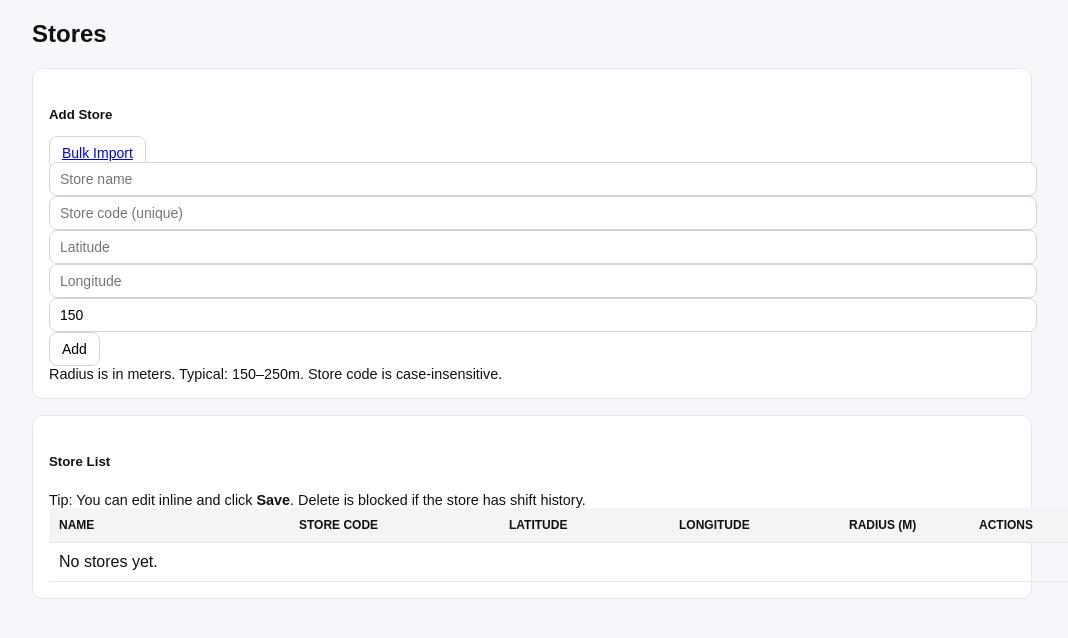
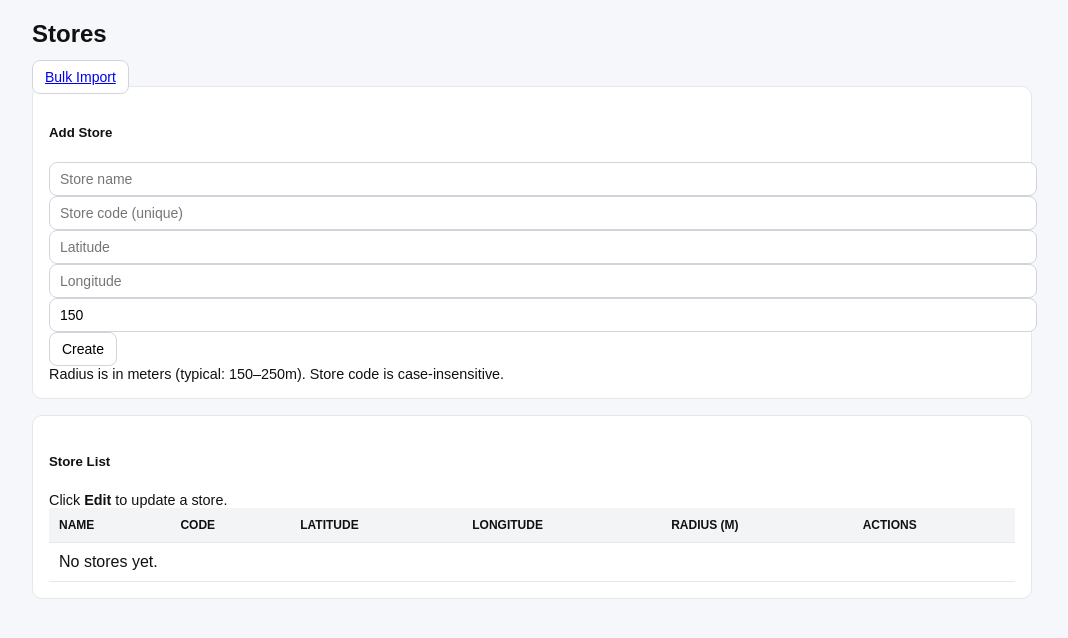
Before and after one commit to keatonmc15/clockin_app, a Flask app: page /admin/stores in a window 1280 px wide. Shown: the part 49-687 px from the top of the page, without its empty margins (108-1176 px from the left). Run offline with Flask 3, Linux system fonts and the light colour scheme; the visitor is signed in with stand-in values (Sample User, id 1); data that the repository does not hold is empty; some libraries are stand-ins or nearby versions.

Commit message:
Clean up Stores layout to match Employees

```diff
--- a/templates/stores.html
+++ b/templates/stores.html
@@ -2,91 +2,86 @@
 {% set title = "Stores" %}
 {% block content %}
 
-<h2 class="mb-3">Stores</h2>
+<div class="d-flex align-items-center justify-content-between mb-3">
+  <h2 class="m-0">Stores</h2>
+  <a class="btn btn-sm btn-outline-secondary" href="/admin/import">Bulk Import</a>
+</div>
 
 <div class="card shadow-sm mb-4">
   <div class="card-body">
-    <div class="d-flex align-items-center justify-content-between">
     <h5 class="mb-3">Add Store</h5>
-      <a class="btn btn-outline-secondary btn-sm" href="/admin/import">Bulk Import</a>
-    </div>
 
     <form method="post" class="row g-2">
       <input type="hidden" name="action" value="create"/>
-      <div class="col-md-3">
+
+      <div class="col-md-4">
         <input class="form-control" name="name" placeholder="Store name" required>
       </div>
+
       <div class="col-md-3">
-        <input class="form-control" name="qr_token" placeholder="Store code (unique)" required>
+        <input class="form-control font-monospace" name="qr_token" placeholder="Store code (unique)" required>
       </div>
+
       <div class="col-md-2">
         <input class="form-control" name="latitude" placeholder="Latitude" required>
       </div>
+
       <div class="col-md-2">
         <input class="form-control" name="longitude" placeholder="Longitude" required>
       </div>
+
       <div class="col-md-1">
         <input class="form-control" name="geofence_radius_m" placeholder="m" value="150">
       </div>
-      <div class="col-md-1">
-        <button class="btn btn-dark w-100" type="submit">Add</button>
+
+      <div class="col-12 d-flex justify-content-end mt-2">
+        <button class="btn btn-dark" type="submit">Create</button>
       </div>
     </form>
 
     <div class="text-muted mt-2" style="font-size: 0.9rem;">
-      Radius is in meters. Typical: 150–250m. Store code is case-insensitive.
+      Radius is in meters (typical: 150–250m). Store code is case-insensitive.
     </div>
   </div>
 </div>
 
 <div class="card shadow-sm">
   <div class="card-body">
-    <h5 class="mb-2">Store List</h5>
-    <div class="text-muted mb-3" style="font-size: 0.9rem;">
-      Tip: You can edit inline and click <strong>Save</strong>. Delete is blocked if the store has shift history.
+    <div class="d-flex align-items-center justify-content-between mb-2">
+      <h5 class="m-0">Store List</h5>
+      <div class="text-muted" style="font-size: 0.9rem;">
+        Click <strong>Edit</strong> to update a store.
+      </div>
     </div>
 
     <div class="table-responsive">
       <table class="table table-sm align-middle">
         <thead>
           <tr>
-            <th style="min-width: 220px;">Name</th>
-            <th style="min-width: 190px;">Store Code</th>
-            <th style="min-width: 150px;">Latitude</th>
-            <th style="min-width: 150px;">Longitude</th>
-            <th style="min-width: 110px;">Radius (m)</th>
-            <th style="min-width: 160px;" class="text-end">Actions</th>
+            <th>Name</th>
+            <th>Code</th>
+            <th>Latitude</th>
+            <th>Longitude</th>
+            <th>Radius (m)</th>
+            <th class="text-end">Actions</th>
           </tr>
         </thead>
+
         <tbody>
           {% for s in stores %}
+
+          <!-- Display row -->
           <tr>
-            <form method="post" action="/admin/stores/update" class="row g-0">
-              <input type="hidden" name="store_id" value="{{ s.id }}"/>
-
-              <td>
-                <input class="form-control form-control-sm" name="name" value="{{ s.name }}" required>
-              </td>
-
-              <td>
-                <input class="form-control form-control-sm font-monospace" name="qr_token" value="{{ s.qr_token }}" required>
-              </td>
-
-              <td>
-                <input class="form-control form-control-sm" name="latitude" value="{{ "%.8f"|format(s.latitude) }}" required>
-              </td>
-
-              <td>
-                <input class="form-control form-control-sm" name="longitude" value="{{ "%.8f"|format(s.longitude) }}" required>
-              </td>
-
-              <td>
-                <input class="form-control form-control-sm" name="geofence_radius_m" value="{{ s.geofence_radius_m }}" required>
-              </td>
-
+            <td><strong>{{ s.name }}</strong></td>
+            <td class="font-monospace">{{ s.qr_token }}</td>
+            <td>{{ "%.8f"|format(s.latitude) }}</td>
+            <td>{{ "%.8f"|format(s.longitude) }}</td>
+            <td>{{ s.geofence_radius_m }}</td>
             <td class="text-end">
-                <button class="btn btn-sm btn-dark" type="submit">Save</button>
-            </form>
+              <button class="btn btn-sm btn-outline-dark" type="button"
+                      data-bs-toggle="collapse" data-bs-target="#editStore{{ s.id }}">
+                Edit
+              </button>
 
               <form method="post" action="/admin/stores/delete" class="d-inline">
                 <input type="hidden" name="store_id" value="{{ s.id }}"/>
@@ -100,6 +95,51 @@
               </form>
             </td>
           </tr>
+
+          <!-- Collapsible edit row -->
+          <tr class="collapse" id="editStore{{ s.id }}">
+            <td colspan="6">
+              <div class="border rounded p-3 bg-light">
+                <form method="post" action="/admin/stores/update" class="row g-2">
+                  <input type="hidden" name="store_id" value="{{ s.id }}"/>
+
+                  <div class="col-md-4">
+                    <label class="form-label small mb-1">Name</label>
+                    <input class="form-control form-control-sm" name="name" value="{{ s.name }}" required>
+                  </div>
+
+                  <div class="col-md-3">
+                    <label class="form-label small mb-1">Store Code</label>
+                    <input class="form-control form-control-sm font-monospace" name="qr_token" value="{{ s.qr_token }}" required>
+                  </div>
+
+                  <div class="col-md-2">
+                    <label class="form-label small mb-1">Latitude</label>
+                    <input class="form-control form-control-sm" name="latitude" value="{{ "%.8f"|format(s.latitude) }}" required>
+                  </div>
+
+                  <div class="col-md-2">
+                    <label class="form-label small mb-1">Longitude</label>
+                    <input class="form-control form-control-sm" name="longitude" value="{{ "%.8f"|format(s.longitude) }}" required>
+                  </div>
+
+                  <div class="col-md-1">
+                    <label class="form-label small mb-1">Radius</label>
+                    <input class="form-control form-control-sm" name="geofence_radius_m" value="{{ s.geofence_radius_m }}" required>
+                  </div>
+
+                  <div class="col-12 d-flex justify-content-end gap-2 mt-2">
+                    <button class="btn btn-sm btn-dark" type="submit">Save</button>
+                    <button class="btn btn-sm btn-outline-secondary" type="button"
+                            data-bs-toggle="collapse" data-bs-target="#editStore{{ s.id }}">
+                      Cancel
+                    </button>
+                  </div>
+                </form>
+              </div>
+            </td>
+          </tr>
+
           {% endfor %}
 
           {% if stores|length == 0 %}
@@ -111,4 +151,7 @@
   </div>
 </div>
 
+<!-- Bootstrap JS (needed for collapse) -->
+<script src="https://cdn.jsdelivr.net/npm/bootstrap@5.3.3/dist/js/bootstrap.bundle.min.js"></script>
+
 {% endblock %}
```
Lines whose indentation alone changed are shown as unchanged.
